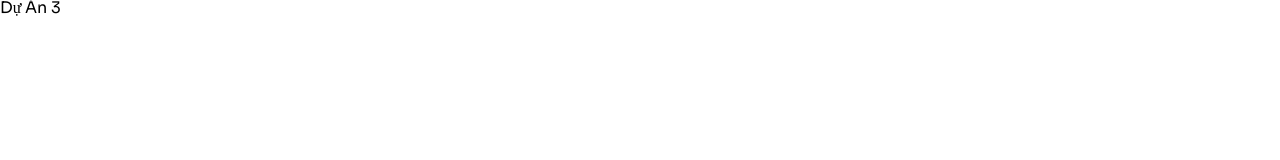
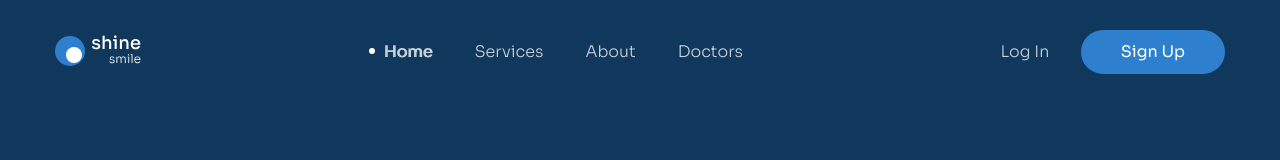
Before and after one commit to nguyenquan36/du-an-3, a plain HTML site: page index.html in a window 1280 px wide. Drawn offline with Linux system fonts and the light colour scheme.

Commit message:
p3 header top

```diff
--- a/assets/css/style.css
+++ b/assets/css/style.css
@@ -1,5 +1,9 @@
 * {
   box-sizing: border-box;
+}
+
+:root {
+  --header-bg: #10375c;
 }
 
 :root {
@@ -14,3 +18,84 @@ body {
   font-size: 1.6rem;
   font-family: "Sora", serif;
 }
+/* ======================= common ====================== */
+.container {
+  width: 1170px;
+  max-width: calc(100% - 48px);
+  margin: 0 auto;
+}
+
+a {
+  text-decoration: none;
+}
+
+.btn {
+  display: inline-block;
+  min-width: 205px;
+  line-height: 60px;
+  background: #2e80ce;
+  border-radius: 999px;
+  color: #fff;
+  text-align: center;
+  font-size: 1.8rem;
+  font-style: normal;
+  font-weight: 400;
+}
+.btn:hover{
+  opacity: 0.9;
+}
+
+/* ======================= header ====================== */
+.header {
+  padding-top: 30px;
+  background: var(--header-bg);
+  min-height: 100vh;
+}
+
+.header-top {
+  display: flex;
+  justify-content: space-between;
+  align-items: center;
+}
+
+.navbar__list {
+  display: flex;
+}
+
+.header__action--login,
+.navbar__link {
+  padding: 8px 21px;
+  color: #c9d2da;
+  font-size: 1.6rem;
+  font-style: normal;
+  font-weight: 300;
+  line-height: 1.75; /* 175% */
+}
+
+.navbar__link:hover,
+.navbar__link--activer {
+  text-shadow: 1px 0 0 currentColor;
+  font-weight: 400;
+}
+
+.navbar__link--activer::before {
+  content: "";
+  display: inline-block;
+  width: 6px;
+  height: 6px;
+  border-radius: 50%;
+  background: #fff;
+  top: -3px;
+  position: relative;
+  right: 8px;
+}
+
+.header__action--singup{
+  min-width: 144px;
+  line-height: 44px;
+  font-size: 1.6rem;
+}
+
+.header__action--login{
+  margin-right: 7px;
+}
--- a/index.html
+++ b/index.html
@@ -94,6 +94,35 @@
     <title>Dự án #3</title>
   </head>
   <body>
-    <h1>Dự Án 3</h1>
+    <header class="header">
+      <div class="container">
+        <div class="header-top">
+          <!-- logo -->
+          <a><img src="./assets/img/logo.svg" alt="logo sh" class="logo" /></a>
+          <!-- nav -->
+          <nav class="navbar">
+            <ul class="navbar__list">
+              <li class="navbar__item">
+                <a href="#!" class="navbar__link navbar__link--activer">Home</a>
+              </li>
+              <li class="navbar__item">
+                <a href="#!" class="navbar__link">Services</a>
+              </li>
+              <li class="navbar__item">
+                <a href="#!" class="navbar__link">About</a>
+              </li>
+              <li class="navbar__item">
+                <a href="#!" class="navbar__link">Doctors</a>
+              </li>
+            </ul>
+          </nav>
+          <!-- cta action -->
+          <div class="header__action">
+            <a href="#!" class="header__action--login">Log In</a>
+            <a href="#!" class="btn header__action--singup">Sign Up</a>
+          </div>
+        </div>
+      </div>
+    </header>
   </body>
 </html>
```
